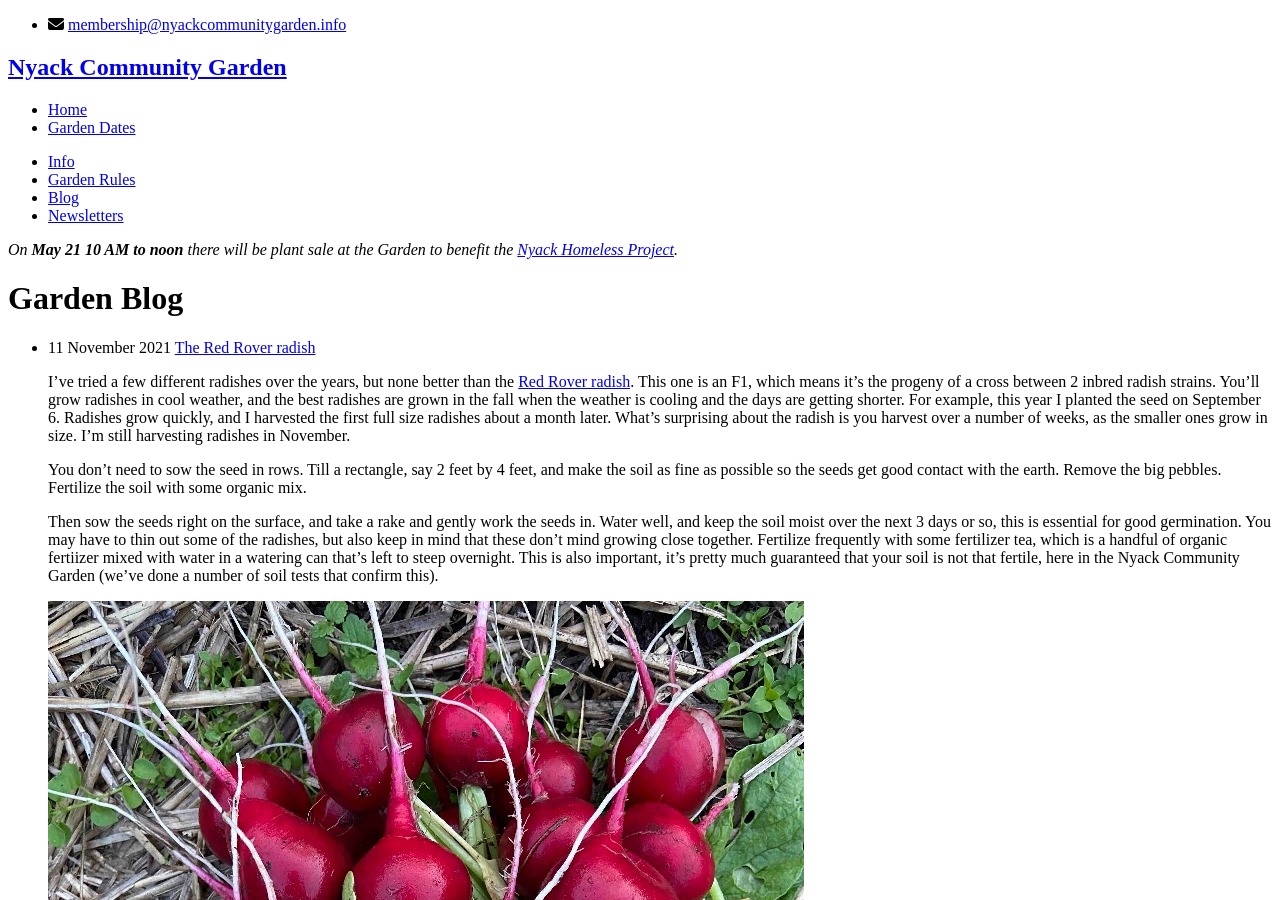
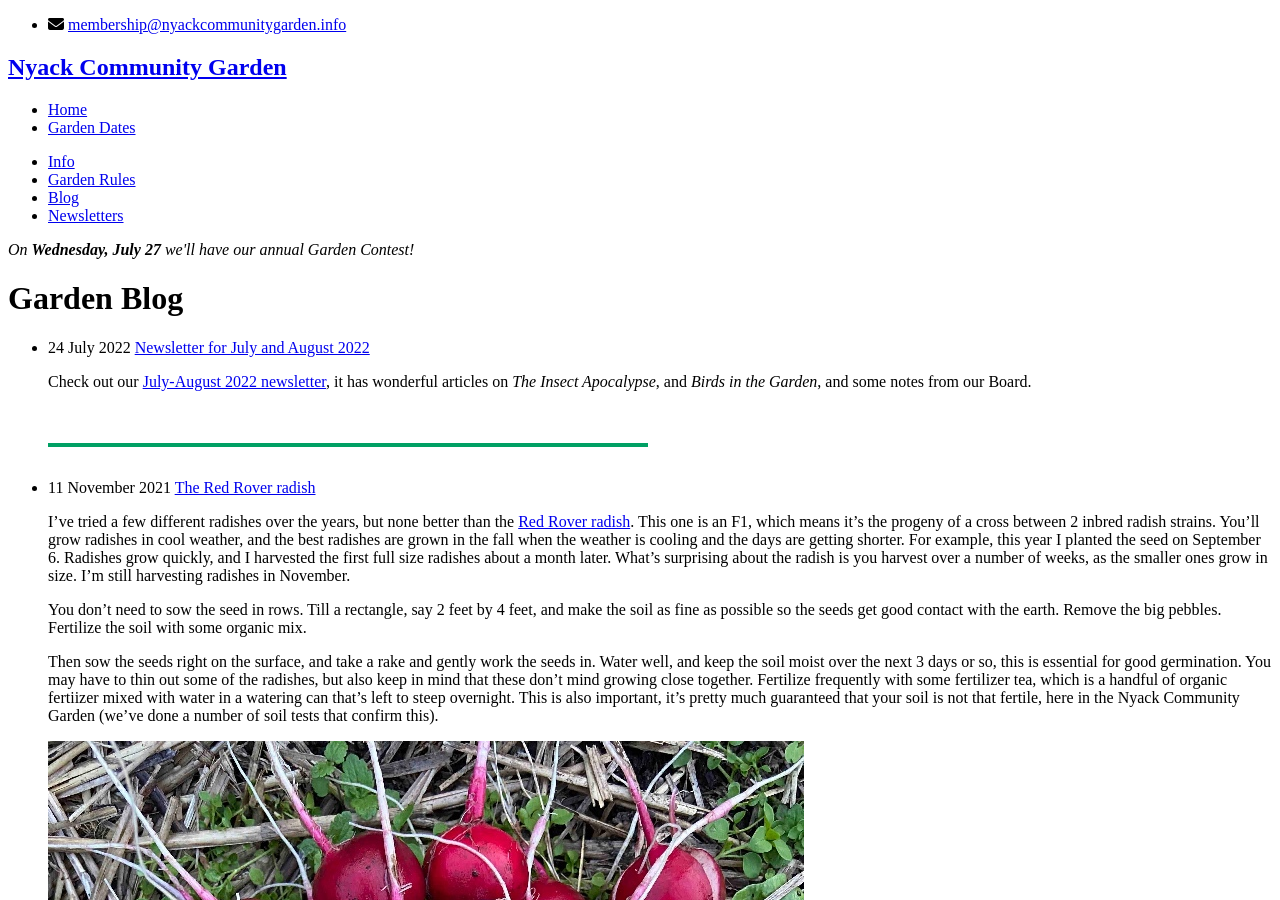
Before and after one commit to bosborne/nyackcommunitygarden, a Jekyll site: the page built from blog/index.html, in a window 1280 px wide and 900 px high. Built offline with Jekyll 4.4.1, drawn with Linux system fonts in a browser that asks for light colours; nearby versions of some CDN libraries; library files that are not in the unit come from our copies.

Commit message:
Add blog post about newsletter

```diff
--- a/_layouts/default.html
+++ b/_layouts/default.html
@@ -22,7 +22,7 @@
       <div class="bannerbox">
         <p>
           <i>
-            On <b>May 21 10 AM to noon</b> there will be plant sale at the Garden to benefit the <a href="https://www.nyackhp.org/">Nyack Homeless Project</a>.
+            On <b>Wednesday, July 27</b> we'll have our annual Garden Contest!
           </i>
         </p>
       </div>
--- /dev/null
+++ b/_posts/2022-7-24-july-newsletter.md
@@ -0,0 +1,8 @@
+---
+layout: post
+pageclass: blog
+title: "Newsletter for July and August 2022"
+published: true
+---
+Check out our [July-August 2022 newsletter](/pdf/NCG Newsletter July August 2022.pdf),
+it has wonderful articles on *The Insect Apocalypse*, and *Birds in the Garden*, and some notes from our Board.
```
